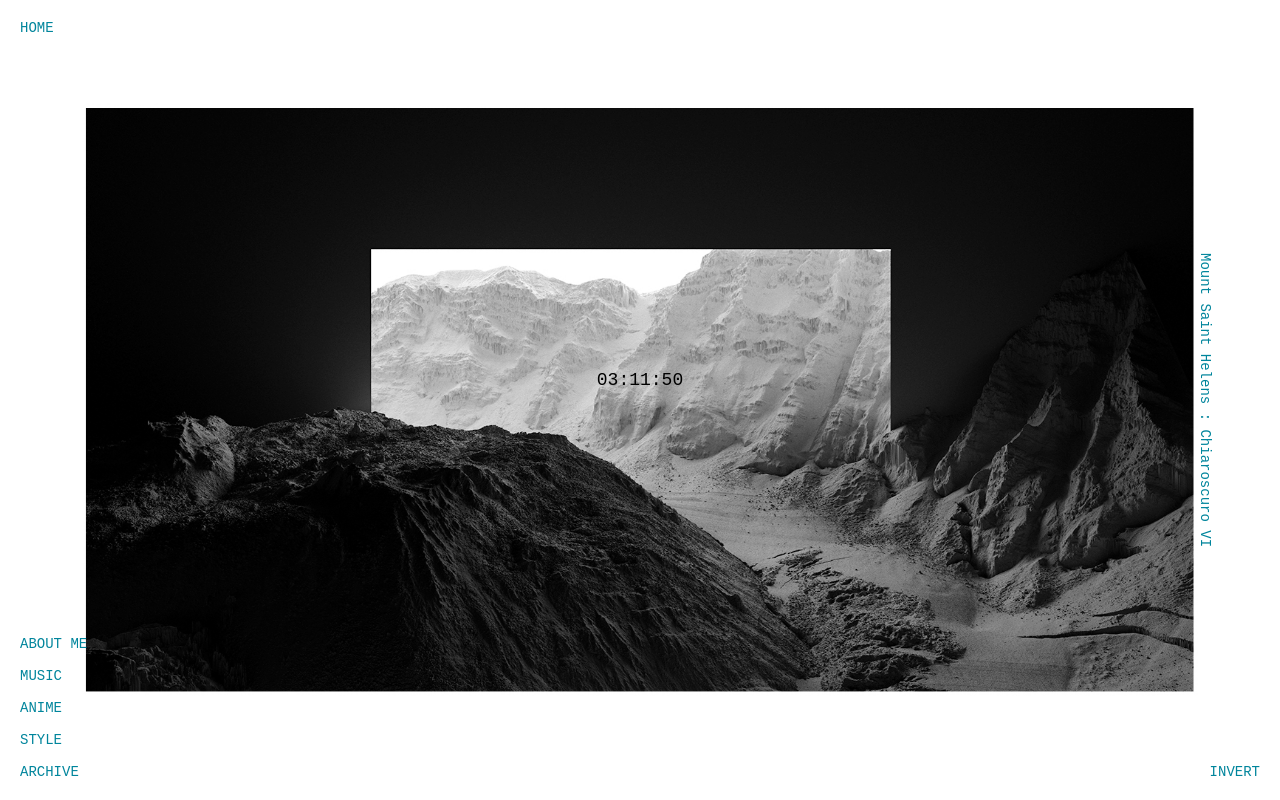
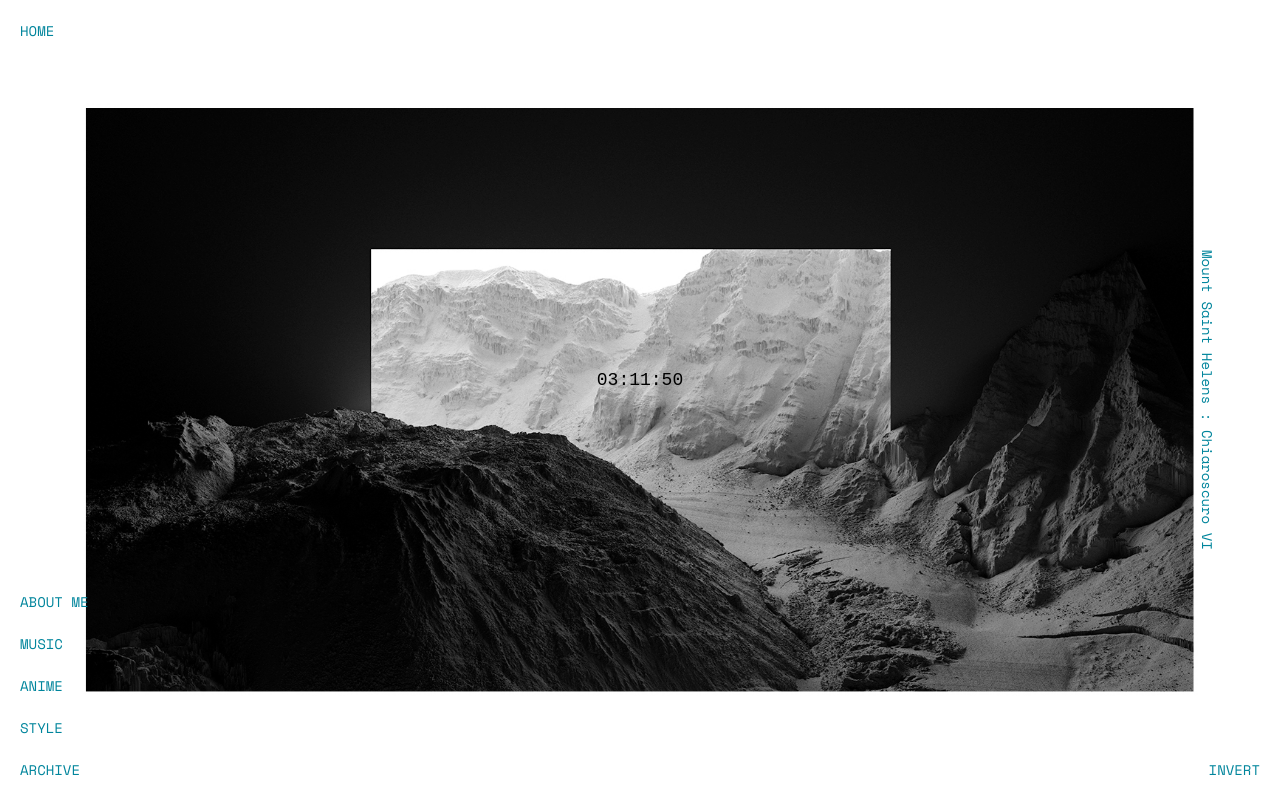
Before and after one commit to Rikuesque/HTMLfun, a plain HTML site: page index.html in a window 1280 px wide. Drawn offline with Linux system fonts and the light colour scheme.

Commit message:
viewable?

```diff
--- a/index.html
+++ b/index.html
@@ -6,12 +6,10 @@
         margin: 0;
         height: 100%;
     }
-    /* @font-face {
+    @font-face {
     font-family:"Space Mono";
-    src:url("BebasNeue Regular.ttf");
-    } */
-    @import url('https://fonts.googleapis.com/css2?family=Space+Mono&display=swap');
-
+    src: url("SpaceMono-Regular.ttf");
+    }
     .wrapper {
         display: flex;
         flex-direction: column;
```
Also changed, not shown: SpaceMono-Regular.ttf (added), 1 other file.
